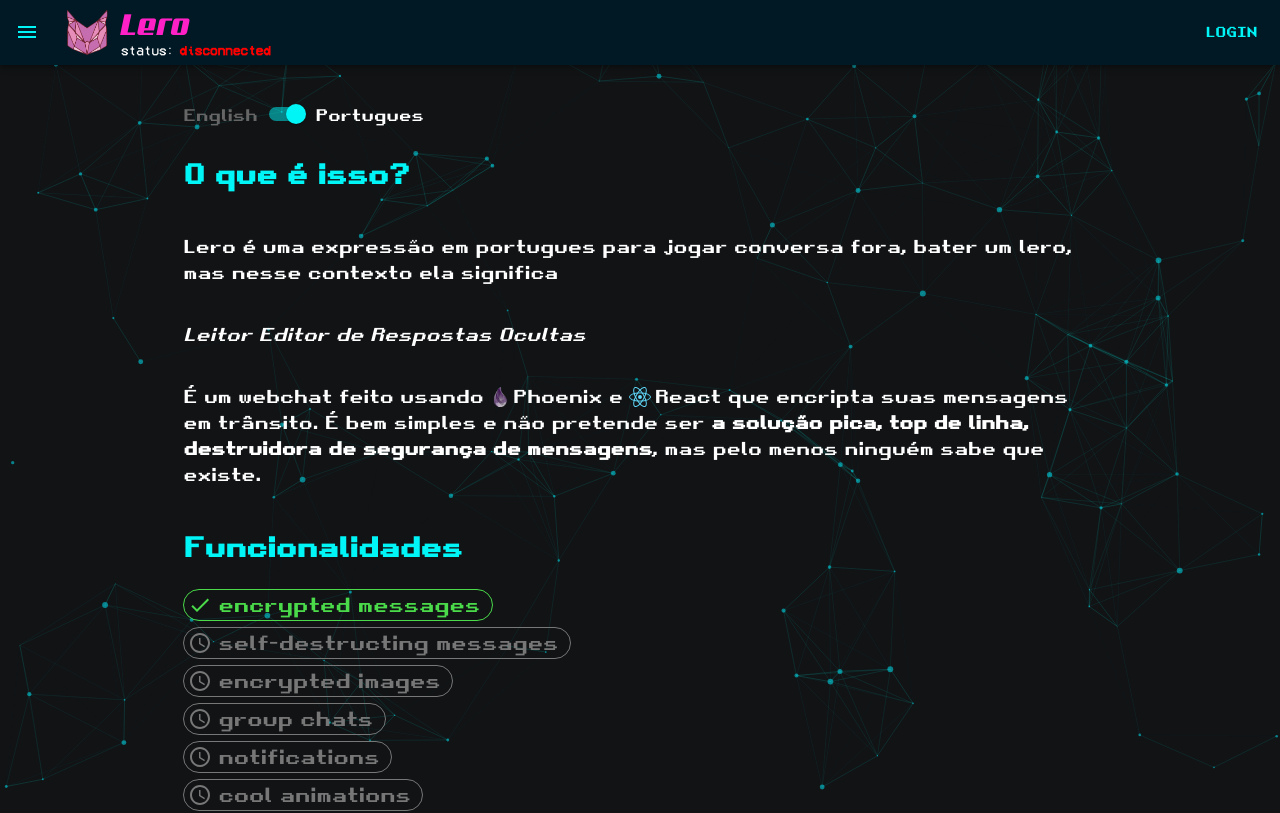
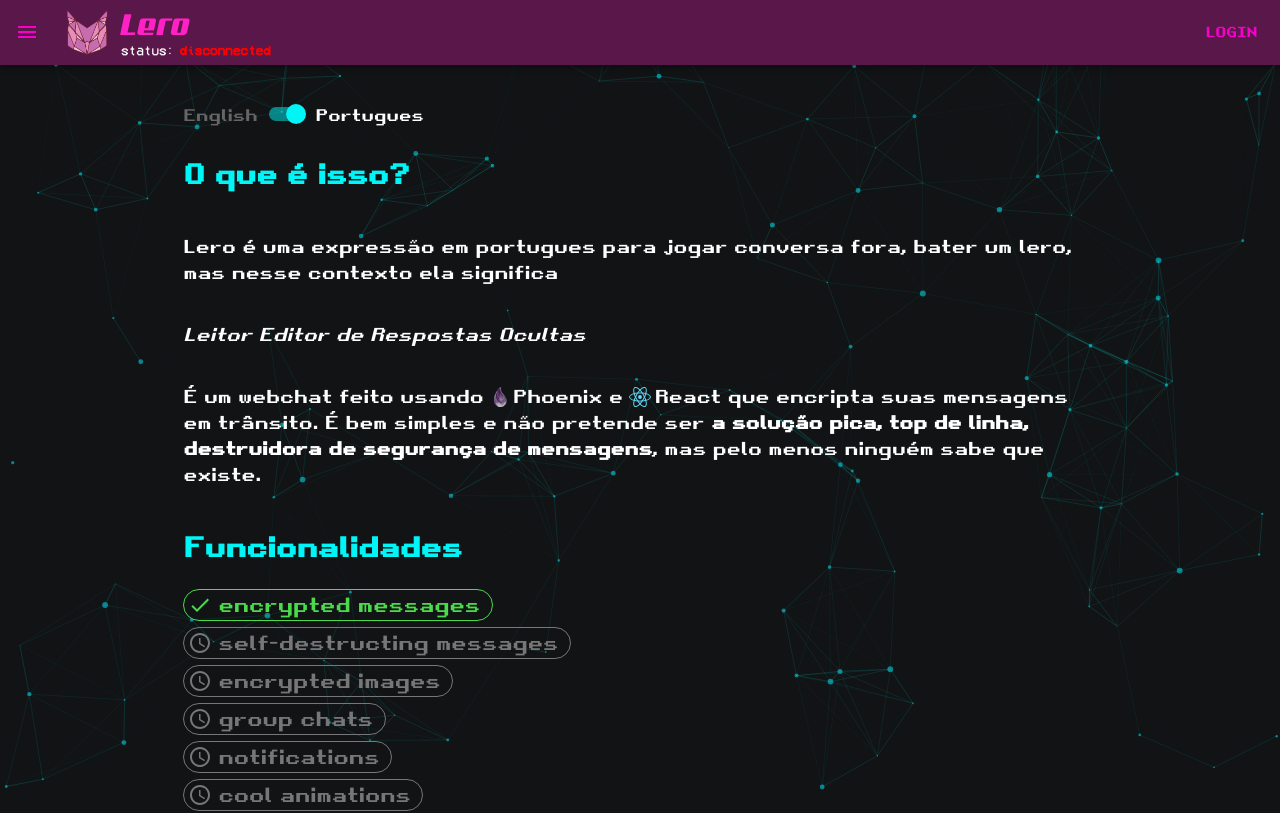
Before and after one commit to AndreMicheletti/lero-app, a React (Create React App) app: page /about in a window 1280 px wide. Shown: the top 813 px of the page. Built offline with nearby package versions, Linux system fonts and the light colour scheme; a web font is replaced by a local one.

Commit message:
add accent color as pink neon

```diff
--- a/src/App.js
+++ b/src/App.js
@@ -56,8 +56,8 @@ const useStyles = makeStyles((theme) => ({
   },
   appBar: {
     zIndex: theme.zIndex.drawer + 1,
-    backgroundColor: theme.palette.background.primary,
-    color: theme.palette.text.primary
+    backgroundColor: theme.palette.background.accent,
+    color: theme.palette.text.accent
   },
   appToolbar: {
     display: 'flex',
--- a/src/components/ConversationCard.js
+++ b/src/components/ConversationCard.js
@@ -15,7 +15,7 @@ const useStyles = makeStyles((theme) => ({
     gridColumnGap: 15,
     alignItems: 'center',
     backgroundColor: '#4f4f4f',
-    color: theme.palette.text.accent
+    color: theme.palette.text.primary
   }
 }))
 
--- a/src/components/MessageBubble.js
+++ b/src/components/MessageBubble.js
@@ -3,7 +3,7 @@ import { makeStyles } from '@material-ui/core/styles'
 import { decryptMessage, parseBase64 } from '../crypto'
 
 import TerminalText from './TerminalText'
-import { WHITE, PRIMARY, SECONDARY } from '../theme'
+import { WHITE, PRIMARY, SECONDARY, ACCENT } from '../theme'
 
 const useStyles = makeStyles((theme) => ({
   line: {
@@ -32,7 +32,7 @@ const useStyles = makeStyles((theme) => ({
 }))
 
 const YOU = PRIMARY
-const HIM = '#f700cc'
+const HIM = ACCENT
 
 function MessageBubble ({ yourName, targetName, content, time, direction }) {
   const classes = useStyles()
--- a/src/components/TerminalText.js
+++ b/src/components/TerminalText.js
@@ -6,7 +6,7 @@ const useStyles = makeStyles((theme) => ({
     fontFamily: 'VCRMono',
     fontWeight: 100,
     fontSize: 16,
-    color: theme.palette.text.accent
+    color: theme.palette.text.primary
   }
 }))
 
--- a/src/theme.js
+++ b/src/theme.js
@@ -6,6 +6,9 @@ export const PRIMARY_BACKGROUND = "#001925"
 
 export const SECONDARY = "#f7c300"
 export const SECONDARY_BACKGROUND = "#796000"
+
+export const ACCENT = "#f700cc"
+export const ACCENT_BACKGROUND = "#5a1749"
 
 export const CONNECTED = 'green'
 export const ERROR = 'red'
@@ -31,12 +34,14 @@ const theme = createMuiTheme({
     background: {
       default: '#111315',
       paper: BLACK,
-      primary: PRIMARY_BACKGROUND
+      primary: PRIMARY_BACKGROUND,
+      secondary: SECONDARY_BACKGROUND,
+      accent: ACCENT_BACKGROUND
     },
     text: {
       primary: PRIMARY,
       secondary: PRIMARY,
-      accent: PRIMARY,
+      accent: ACCENT,
       icon: PRIMARY,
       white: WHITE
     },
```
